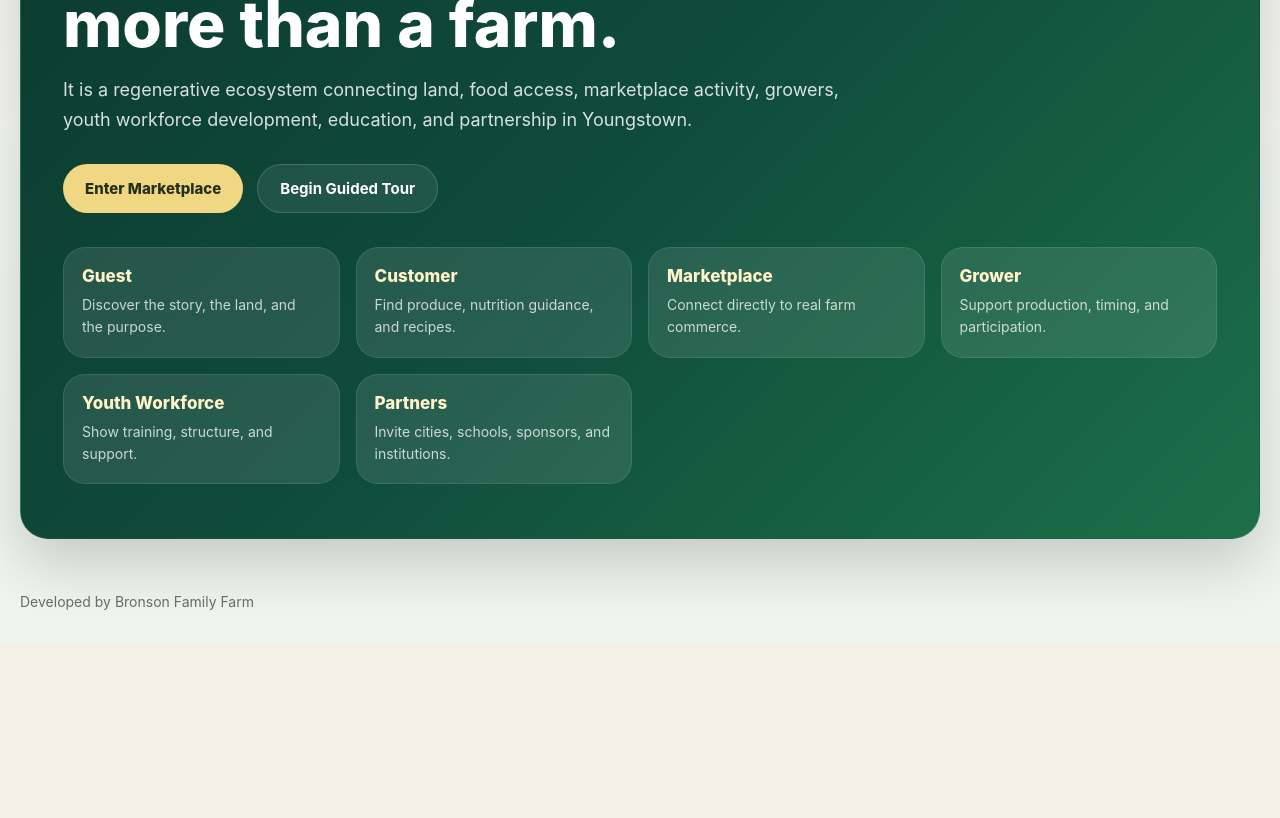
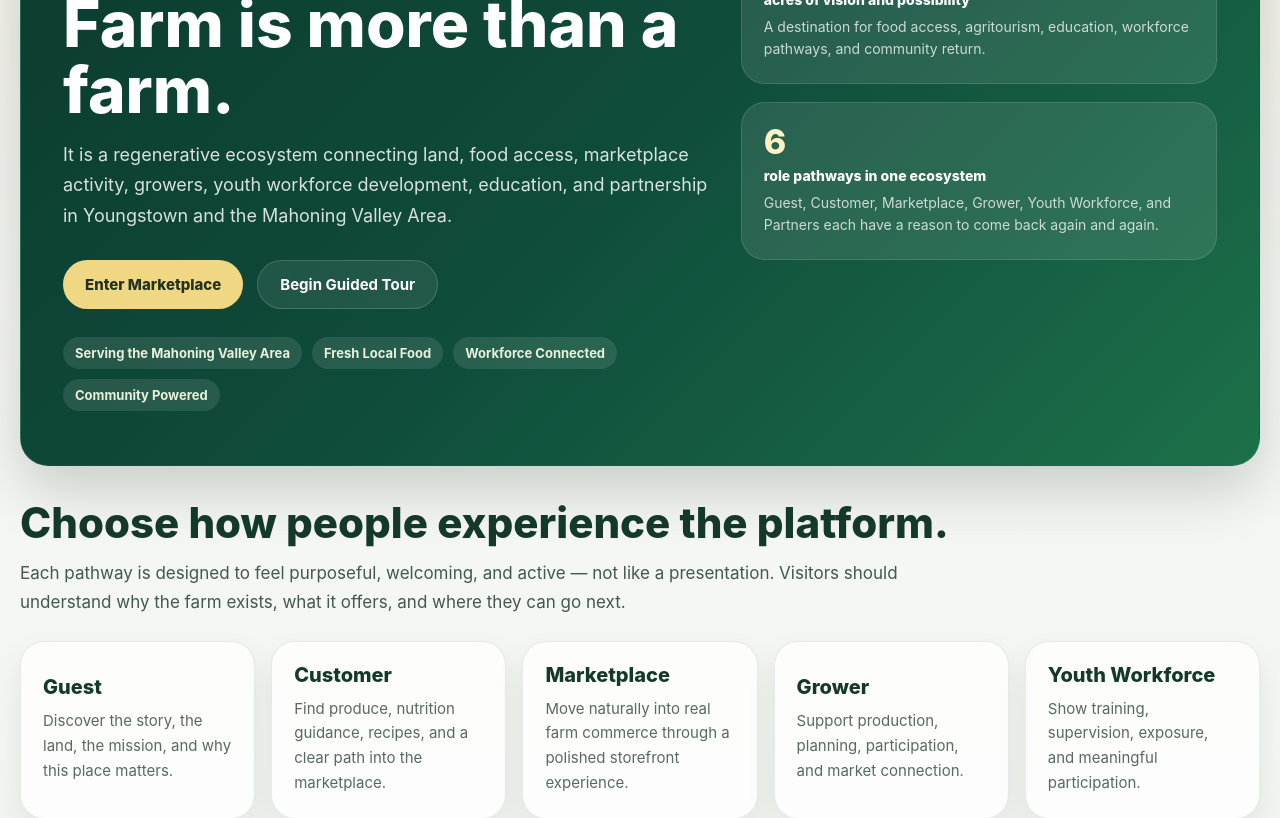
Before and after one commit to cburgessemail-gif/bronson-demo, a React (Vite) app: page / in a window 1280 px wide. Shown: the part 300-1118 px from the top of the page. Before the commit the page ends 944 px from the top, so only its background shows below. Built offline with nearby package versions, Linux system fonts and the light colour scheme; the HTML template or start-up script is replaced by a standard one.

Commit message:
Update App.tsx

```diff
--- a/src/App.tsx
+++ b/src/App.tsx
@@ -28,8 +28,7 @@ export default function App() {
         minHeight: "100vh",
         background: "linear-gradient(180deg, #f3efe4 0%, #f8f8f4 45%, #eef4ee 100%)",
         color: "#163327",
-        fontFamily:
-          'Inter, Arial, Helvetica, sans-serif',
+        fontFamily: "Inter, Arial, Helvetica, sans-serif",
       }}
     >
       <header
@@ -104,7 +103,8 @@ export default function App() {
                 key={item.key}
                 onClick={() => setView(item.key)}
                 style={{
-                  border: view === item.key
+                  border:
+                    view === item.key
                       ? "1px solid rgba(240,215,132,0.55)"
                       : "1px solid rgba(255,255,255,0.14)",
                   background:
@@ -152,9 +152,18 @@ export default function App() {
                 marginBottom: "20px",
               }}
             >
-              Step into the ecosystem
+              🌱 Step into the ecosystem
             </div>
 
+            <div
+              style={{
+                display: "grid",
+                gridTemplateColumns: "1.3fr 0.95fr",
+                gap: "26px",
+                alignItems: "start",
+              }}
+            >
+              <div>
                 <h1
                   style={{
                     margin: 0,
@@ -179,7 +188,8 @@ export default function App() {
                 >
                   It is a regenerative ecosystem connecting land, food access,
                   marketplace activity, growers, youth workforce development,
-              education, and partnership in Youngstown.
+                  education, and partnership in Youngstown and the Mahoning
+                  Valley Area.
                 </p>
 
                 <div
@@ -225,50 +235,126 @@ export default function App() {
 
                 <div
                   style={{
+                    marginTop: "28px",
+                    display: "flex",
+                    gap: "10px",
+                    flexWrap: "wrap",
+                  }}
+                >
+                  {[
+                    "Serving the Mahoning Valley Area",
+                    "Fresh Local Food",
+                    "Workforce Connected",
+                    "Community Powered",
+                  ].map((item) => (
+                    <span
+                      key={item}
+                      style={{
+                        display: "inline-block",
+                        borderRadius: "999px",
+                        padding: "8px 12px",
+                        background: "rgba(255,255,255,0.10)",
+                        color: "#e9f0dc",
+                        fontSize: "13px",
+                        fontWeight: 700,
+                      }}
+                    >
+                      {item}
+                    </span>
+                  ))}
+                </div>
+              </div>
+
+              <div
+                style={{
+                  display: "grid",
+                  gap: "18px",
+                }}
+              >
+                <StatCard
+                  number="118+"
+                  title="acres of vision and possibility"
+                  text="A destination for food access, agritourism, education, workforce pathways, and community return."
+                />
+                <StatCard
+                  number="6"
+                  title="role pathways in one ecosystem"
+                  text="Guest, Customer, Marketplace, Grower, Youth Workforce, and Partners each have a reason to come back again and again."
+                />
+              </div>
+            </div>
+          </div>
+
+          <div
+            style={{
+              maxWidth: "1360px",
+              margin: "34px auto 0",
+            }}
+          >
+            <h2
+              style={{
+                margin: 0,
+                color: "#14392b",
+                fontSize: "clamp(28px, 4vw, 42px)",
+                lineHeight: 1.08,
+                fontWeight: 800,
+              }}
+            >
+              Choose how people experience the platform.
+            </h2>
+
+            <p
+              style={{
+                marginTop: "14px",
+                color: "#42594f",
+                lineHeight: 1.7,
+                fontSize: "17px",
+                maxWidth: "920px",
+              }}
+            >
+              Each pathway is designed to feel purposeful, welcoming, and active
+              — not like a presentation. Visitors should understand why the farm
+              exists, what it offers, and where they can go next.
+            </p>
+
+            <div
+              style={{
                 display: "grid",
                 gridTemplateColumns: "repeat(auto-fit, minmax(220px, 1fr))",
                 gap: "16px",
-                marginTop: "34px",
+                marginTop: "24px",
               }}
             >
-              {[
-                ["Guest", "Discover the story, the land, and the purpose."],
-                ["Customer", "Find produce, nutrition guidance, and recipes."],
-                ["Marketplace", "Connect directly to real farm commerce."],
-                ["Grower", "Support production, timing, and participation."],
-                ["Youth Workforce", "Show training, structure, and support."],
-                ["Partners", "Invite cities, schools, sponsors, and institutions."],
-              ].map(([title, text]) => (
-                <div
-                  key={title}
-                  style={{
-                    background: "rgba(255,255,255,0.10)",
-                    border: "1px solid rgba(255,255,255,0.10)",
-                    borderRadius: "22px",
-                    padding: "18px",
-                  }}
-                >
-                  <div
-                    style={{
-                      color: "#fff4c9",
-                      fontWeight: 800,
-                      fontSize: "17px",
-                    }}
-                  >
-                    {title}
-                  </div>
-                  <div
-                    style={{
-                      marginTop: "8px",
-                      color: "rgba(255,255,255,0.76)",
-                      lineHeight: 1.6,
-                      fontSize: "14px",
-                    }}
-                  >
-                    {text}
-                  </div>
-                </div>
-              ))}
+              <PathCard
+                title="Guest"
+                text="Discover the story, the land, the mission, and why this place matters."
+                onClick={() => setView("guest")}
+              />
+              <PathCard
+                title="Customer"
+                text="Find produce, nutrition guidance, recipes, and a clear path into the marketplace."
+                onClick={() => setView("customer")}
+              />
+              <PathCard
+                title="Marketplace"
+                text="Move naturally into real farm commerce through a polished storefront experience."
+                onClick={() => setView("marketplace")}
+              />
+              <PathCard
+                title="Grower"
+                text="Support production, planning, participation, and market connection."
+                onClick={() => setView("grower")}
+              />
+              <PathCard
+                title="Youth Workforce"
+                text="Show training, supervision, exposure, and meaningful participation."
+                onClick={() => setView("youth")}
+              />
+              <PathCard
+                title="Partners"
+                text="Invite sponsors, institutions, cities, and supporters into the work."
+                onClick={() => setView("partners")}
+              />
             </div>
           </div>
         </section>
@@ -282,15 +368,15 @@ export default function App() {
           <CardGrid>
             <InfoCard
               title="Why it matters"
-              text="Rising food costs push families toward overprocessed food. This ecosystem responds with land-based solutions, education, access, and community return."
+              text="Rising food costs push families toward overprocessed food. Bronson Family Farm responds with land-based solutions, access, education, and long-term community value."
             />
             <InfoCard
               title="What guests discover"
-              text="The story, the land, the farm vision, the legacy, and the connection between restoration, health, and opportunity."
+              text="The story, the land, the vision, the family legacy, and the connection between restoration, health, access, and opportunity."
             />
             <InfoCard
-              title="Where they go next"
-              text="Guests can continue into the customer journey, marketplace access, partner pathways, or the youth workforce story."
+              title="Where guests can go next"
+              text="Guests can continue into shopping, customer education, partnership exploration, or the youth workforce pathway."
             />
           </CardGrid>
         </PageSection>
@@ -299,29 +385,36 @@ export default function App() {
       {view === "customer" && (
         <PageSection
           title="Customer Experience"
-          text="Customers should feel welcomed, informed, and invited back through produce access, nutrition guidance, recipes, and a clear path into the marketplace."
+          text="Customers should feel welcomed, informed, and invited back through produce access, nutrition guidance, recipes, and a smooth path into the marketplace."
         >
           <CardGrid>
             <InfoCard
               title="Shop Seasonal Produce"
-              text="Fresh seedlings, produce, and market offerings with simple ordering and pickup."
+              text="Fresh seedlings, produce, and farm offerings with simple ordering and pickup."
             />
             <InfoCard
               title="Nutrition Guidance"
-              text="Practical food education that helps people make stronger everyday choices."
+              text="Practical food education that helps families make stronger everyday choices."
             />
             <InfoCard
               title="Recipes & Return Visits"
-              text="Meal ideas and product inspiration that encourage repeat engagement."
+              text="Meal ideas, product inspiration, and customer habits that encourage repeat engagement."
             />
           </CardGrid>
 
-          <div style={{ marginTop: "22px" }}>
-            <button
-              onClick={() => setView("marketplace")}
-              style={secondaryAction}
+          <div
+            style={{
+              marginTop: "22px",
+              display: "flex",
+              gap: "12px",
+              flexWrap: "wrap",
+            }}
           >
+            <button onClick={() => setView("marketplace")} style={secondaryAction}>
               Go to Marketplace
+            </button>
+            <button onClick={() => setView("guest")} style={secondaryAction}>
+              Back to Guest Experience
             </button>
           </div>
         </PageSection>
@@ -329,15 +422,47 @@ export default function App() {
 
       {view === "marketplace" && (
         <PageSection
-          title="Marketplace Experience"
-          text="This should be one of the strongest areas of the demo, showing real farm commerce, seasonal offerings, customer return, and a direct path into GrownBy."
+          title="Marketplace powered by Bronson Family Farm + GrownBy"
+          text="This page shows how customers browse what is available, plan pickup, and move naturally into real farm commerce."
         >
           <div
             style={{
-              background: "linear-gradient(135deg, #fff9e8 0%, #f5f7ef 44%, #eef5ef 100%)",
-              border: "1px solid rgba(14,74,57,0.08)",
-              borderRadius: "28px",
-              padding: "28px",
+              display: "flex",
+              gap: "10px",
+              flexWrap: "wrap",
+              marginBottom: "20px",
+            }}
+          >
+            {[
+              "Serving the Mahoning Valley Area",
+              "Available This Week",
+              "SNAP Accepted",
+              "Fresh Local Food",
+              "Seasonal Inventory",
+            ].map((item) => (
+              <span
+                key={item}
+                style={{
+                  display: "inline-block",
+                  borderRadius: "999px",
+                  padding: "8px 12px",
+                  background: "#e8efdf",
+                  color: "#1f5b3a",
+                  fontSize: "13px",
+                  fontWeight: 800,
+                }}
+              >
+                {item}
+              </span>
+            ))}
+          </div>
+
+          <div
+            style={{
+              display: "flex",
+              gap: "12px",
+              flexWrap: "wrap",
+              marginBottom: "24px",
             }}
           >
             <a
@@ -359,30 +484,65 @@ export default function App() {
               Open GrownBy Store
             </a>
 
+            <button onClick={() => setView("customer")} style={secondaryAction}>
+              Back to Customer Path
+            </button>
+
+            <button onClick={() => setView("grower")} style={secondaryAction}>
+              Become a Grower Vendor
+            </button>
+          </div>
+
+          <div
+            style={{
+              background:
+                "linear-gradient(135deg, #fff9e8 0%, #f5f7ef 44%, #eef5ef 100%)",
+              border: "1px solid rgba(14,74,57,0.08)",
+              borderRadius: "28px",
+              padding: "28px",
+            }}
+          >
             <div
               style={{
                 display: "grid",
                 gridTemplateColumns: "repeat(auto-fit, minmax(240px, 1fr))",
                 gap: "16px",
-                marginTop: "24px",
               }}
             >
               <ProductCard
                 tone="linear-gradient(135deg, #cde2a6 0%, #7eb05b 55%, #4f7c3f 100%)"
                 title="Fresh Greens Bundle"
-                text="SNAP-friendly produce focus and seasonal pickup."
+                text="SNAP-friendly produce focus, seasonal availability, and market pickup connection."
               />
               <ProductCard
                 tone="linear-gradient(135deg, #f4d784 0%, #d7863f 52%, #8c4f1f 100%)"
                 title="Seedlings & Starts"
-                text="Garden-ready options for households and community growers."
+                text="Garden-ready options for households, growers, and community planting activity."
               />
               <ProductCard
                 tone="linear-gradient(135deg, #f3c2a7 0%, #d96f5d 48%, #8f433d 100%)"
                 title="Bubble Babies™"
-                text="A signature product connecting growing, learning, and brand identity."
+                text="A signature product that connects education, growing, and a memorable farm brand experience."
               />
             </div>
+          </div>
+
+          <div
+            style={{
+              display: "grid",
+              gridTemplateColumns: "repeat(auto-fit, minmax(280px, 1fr))",
+              gap: "18px",
+              marginTop: "22px",
+            }}
+          >
+            <InfoCard
+              title="Marketplace strengths"
+              text="Direct path to real purchasing, pickup and pre-order readiness, seasonal product storytelling, and a clear bridge between learning and buying."
+            />
+            <InfoCard
+              title="What this tells viewers"
+              text="The farm is not only beautiful in concept. It is operational, community-serving, and capable of supporting repeat customer behavior through a real commerce channel."
+            />
           </div>
         </PageSection>
       )}
@@ -395,15 +555,15 @@ export default function App() {
           <CardGrid>
             <InfoCard
               title="Production Planning"
-              text="Support for crop timing, starts, seasonality, and readiness."
+              text="Support for crop timing, seed starts, seasonality, and readiness."
             />
             <InfoCard
               title="Market Connection"
-              text="A clear bridge from growing into community commerce."
+              text="A clear bridge from growing into community commerce and customer access."
             />
             <InfoCard
               title="Shared Ecosystem"
-              text="Growers should feel welcomed, useful, and visible inside a larger mission."
+              text="Growers should feel welcomed, useful, and visible inside a larger regional mission."
             />
           </CardGrid>
         </PageSection>
@@ -412,12 +572,12 @@ export default function App() {
       {view === "youth" && (
         <PageSection
           title="Youth Workforce Experience"
-          text="This pathway should show hands-on learning, work habits, structure, supervision, and support. Supervisor belongs within Youth Workforce only."
+          text="This pathway shows hands-on learning, work habits, structure, supervision, and support. Supervisor belongs within Youth Workforce only."
         >
           <CardGrid>
             <InfoCard
               title="Hands-On Learning"
-              text="Land-based workforce exposure with real responsibility."
+              text="Land-based workforce exposure with real responsibility and visible contribution."
             />
             <InfoCard
               title="Supervisor Support"
@@ -425,7 +585,7 @@ export default function App() {
             />
             <InfoCard
               title="Meaningful Participation"
-              text="Youth should see themselves inside a real ecosystem, not a pretend one."
+              text="Youth should see themselves inside a real ecosystem with purpose, skills, and future pathways."
             />
           </CardGrid>
         </PageSection>
@@ -439,15 +599,15 @@ export default function App() {
           <CardGrid>
             <InfoCard
               title="City & Civic Alignment"
-              text="Land use, youth pathways, neighborhood benefit, and public value."
+              text="Land use, youth pathways, neighborhood benefit, and visible public value."
             />
             <InfoCard
               title="Institutional Collaboration"
-              text="A place for schools, universities, health organizations, and nonprofits to engage."
+              text="A place for schools, universities, health organizations, nonprofits, and community systems to engage."
             />
             <InfoCard
               title="Sponsor Visibility"
-              text="A credible platform for resource partners and supporters."
+              text="A credible platform for resource partners, supporters, and long-term collaborators."
             />
           </CardGrid>
         </PageSection>
@@ -490,6 +650,21 @@ function PageSection({
           boxShadow: "0 14px 30px rgba(25, 47, 35, 0.08)",
         }}
       >
+        <div
+          style={{
+            display: "inline-block",
+            borderRadius: "999px",
+            background: "#e8efdf",
+            color: "#1f5b3a",
+            padding: "8px 14px",
+            fontWeight: 800,
+            fontSize: "13px",
+            marginBottom: "16px",
+          }}
+        >
+          {title.includes("Marketplace") ? "🛒 Marketplace Experience" : "🌿 Ecosystem Pathway"}
+        </div>
+
         <h2
           style={{
             margin: 0,
@@ -611,6 +786,104 @@ function ProductCard({
   );
 }
 
+function PathCard({
+  title,
+  text,
+  onClick,
+}: {
+  title: string;
+  text: string;
+  onClick: () => void;
+}) {
+  return (
+    <button
+      onClick={onClick}
+      style={{
+        textAlign: "left",
+        background: "rgba(255,255,255,0.78)",
+        border: "1px solid rgba(14,74,57,0.10)",
+        borderRadius: "24px",
+        padding: "22px",
+        boxShadow: "0 14px 30px rgba(25, 47, 35, 0.08)",
+        cursor: "pointer",
+      }}
+    >
+      <div
+        style={{
+          color: "#14392b",
+          fontWeight: 800,
+          fontSize: "20px",
+          lineHeight: 1.15,
+        }}
+      >
+        {title}
+      </div>
+      <div
+        style={{
+          marginTop: "10px",
+          color: "#586961",
+          lineHeight: 1.65,
+          fontSize: "15px",
+        }}
+      >
+        {text}
+      </div>
+    </button>
+  );
+}
+
+function StatCard({
+  number,
+  title,
+  text,
+}: {
+  number: string;
+  title: string;
+  text: string;
+}) {
+  return (
+    <div
+      style={{
+        background: "rgba(255,255,255,0.10)",
+        border: "1px solid rgba(255,255,255,0.12)",
+        borderRadius: "24px",
+        padding: "22px",
+      }}
+    >
+      <div
+        style={{
+          color: "#fff2c5",
+          fontSize: "34px",
+          lineHeight: 1,
+          fontWeight: 800,
+          marginBottom: "8px",
+        }}
+      >
+        {number}
+      </div>
+      <div
+        style={{
+          color: "#ffffff",
+          fontWeight: 800,
+          fontSize: "14px",
+        }}
+      >
+        {title}
+      </div>
+      <div
+        style={{
+          marginTop: "8px",
+          color: "rgba(255,255,255,0.76)",
+          lineHeight: 1.6,
+          fontSize: "14px",
+        }}
+      >
+        {text}
+      </div>
+    </div>
+  );
+}
+
 const secondaryAction: React.CSSProperties = {
   border: "1px solid rgba(20,57,43,0.12)",
   background: "#ffffff",
```
Lines whose indentation alone changed are shown as unchanged.
